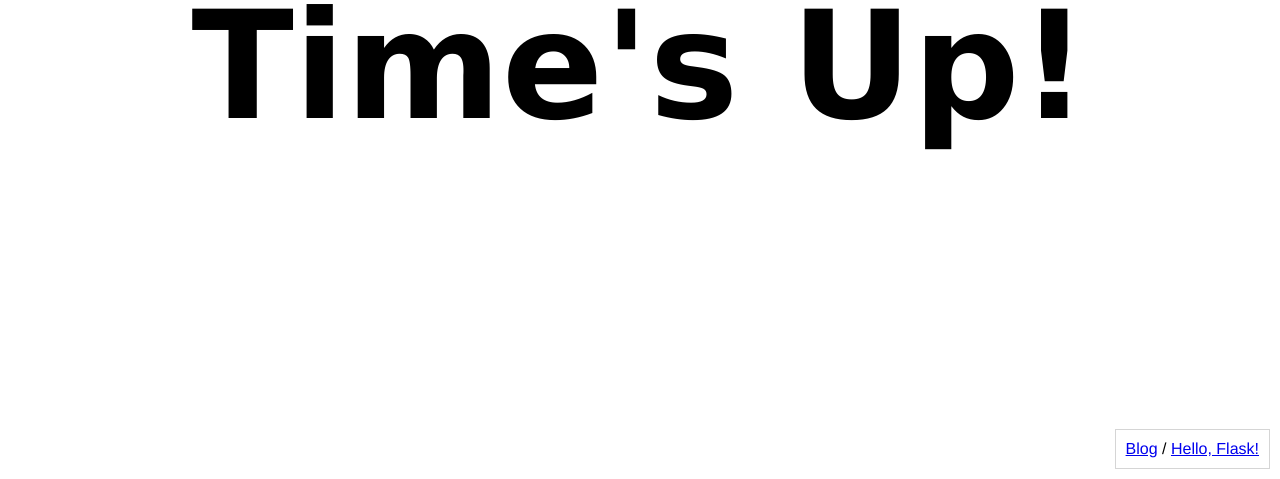
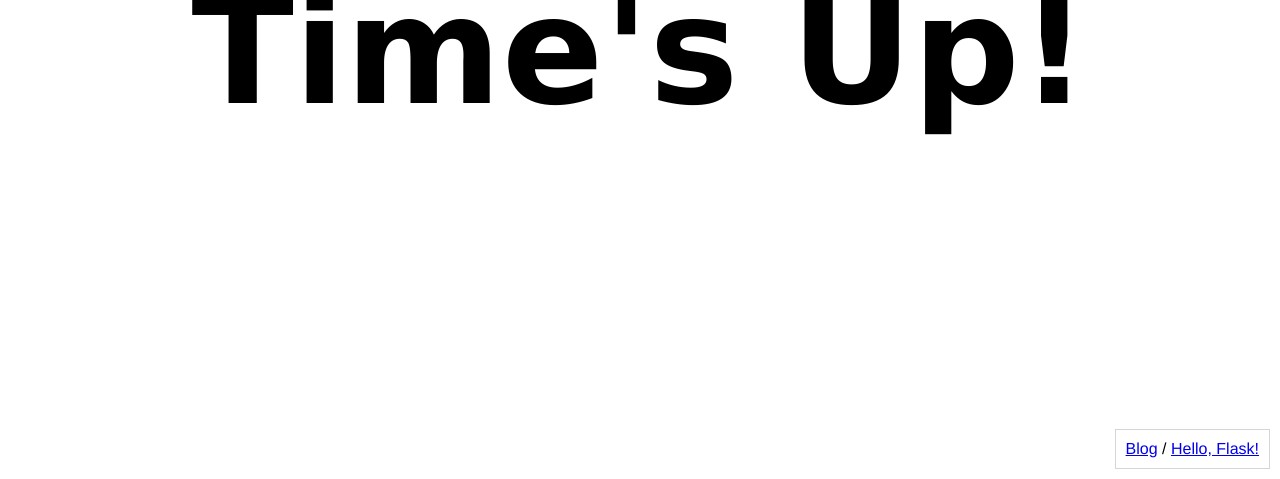
Before and after one commit to helloflask/timer, a Flask app: page /1 in a window 1280 px wide. Shown: the part 321-800 px from the top of the page. Run offline with Flask 2, Linux system fonts and the light colour scheme.

Commit message:
fix center issue

```diff
--- a/static/js/timer.js
+++ b/static/js/timer.js
@@ -30,19 +30,6 @@ jQuery(function ($) {
     startTimer(Minutes, display);
 });
 
-// center the content
-$(window).resize(function(){
-
-	$('.timer').css({
-		position:'absolute',
-		left: ($(window).width() - $('.timer').outerWidth())/2,
-		top: ($(window).height() - $('.timer').outerHeight())/2
-	});
-
-});
-
-// To initially run the function:
-$(window).resize();
 // show help information
 $('#help-info').hide();
 $('#help-btn').hover( function() { $('#help-info').toggle(); } );
--- a/static/style.css
+++ b/static/style.css
@@ -107,30 +108,34 @@ body {
     padding: 20px;
     margin: 10px 0 0 50px;
     display: none;
-    box-shadow: 0px 8px 16px 0px rgba(0,0,0,0.2);
-    position: relative;
-    z-index: 1;
+    box-shadow: 0 8px 16px 0 rgba(0,0,0,0.2);
 }
 
 .alert-info {
     background: #bddcfa;
-    display: inline;
+    display: block;
     padding: 10px 40px;
     text-align:center;
     width: 40%;
-    margin: 20px 40px;
+    margin: auto;
 }
 
 .timer {
+    height: 85%;
+    width: 100%;
+    padding: 0;
+    margin: 0;
+    display: -webkit-box;
+    display: -moz-box;
+    display: -ms-flexbox;
+    display: -webkit-flex;
+    display: flex;
+    align-items: center;
+    justify-content: center;
     font-family: FranklinGothic, Verdana, Arial, sans-serif;
-    font-size: 150px;
+    font-size: 120px;
     font-weight: bold;
     color: #000;
-    margin: 0;
-    padding: 0;
-    text-align: center;
-    width: 1000px;
-    height: 500px;
 }
 
 .quote {
--- a/templates/index.html
+++ b/templates/index.html
@@ -40,7 +40,10 @@
     </div>
 </div>
 
-<a class="github" href="https://github.com/helloflask/timer" target="_blank"><img style="position: absolute; top: 0; right: 0; border: 0;" src="https://camo.githubusercontent.com/652c5b9acfaddf3a9c326fa6bde407b87f7be0f4/68747470733a2f2f73332e616d617a6f6e6177732e636f6d2f6769746875622f726962626f6e732f666f726b6d655f72696768745f6f72616e67655f6666373630302e706e67" alt="Fork me on GitHub" data-canonical-src="https://s3.amazonaws.com/github/ribbons/forkme_right_orange_ff7600.png"></a>
+<a class="github" href="https://github.com/helloflask/timer" target="_blank"><img style="position: absolute; top: 0; right: 0; border: 0;" src="{{ url_for('static', filename='banner.png') }}" alt="Fork me on GitHub"></a>
+<div>
+    {#% if True %}yay{% endif %#}
+</div>
 
 <div class="timer">
     <p id="time"></p>
```
Also changed, not shown: other parts of static/style.css (+18 -28 lines), static/banner.png (added).
